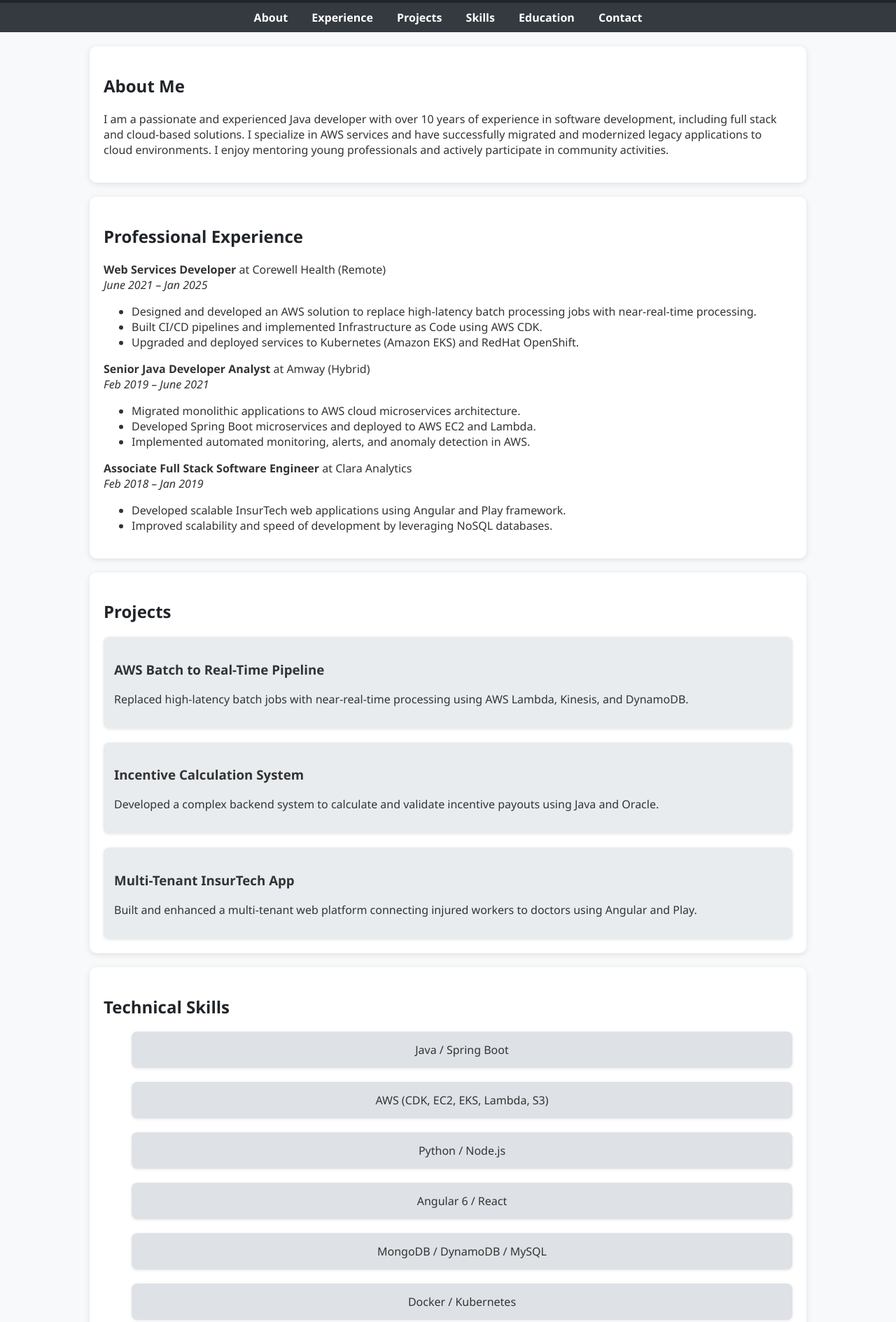
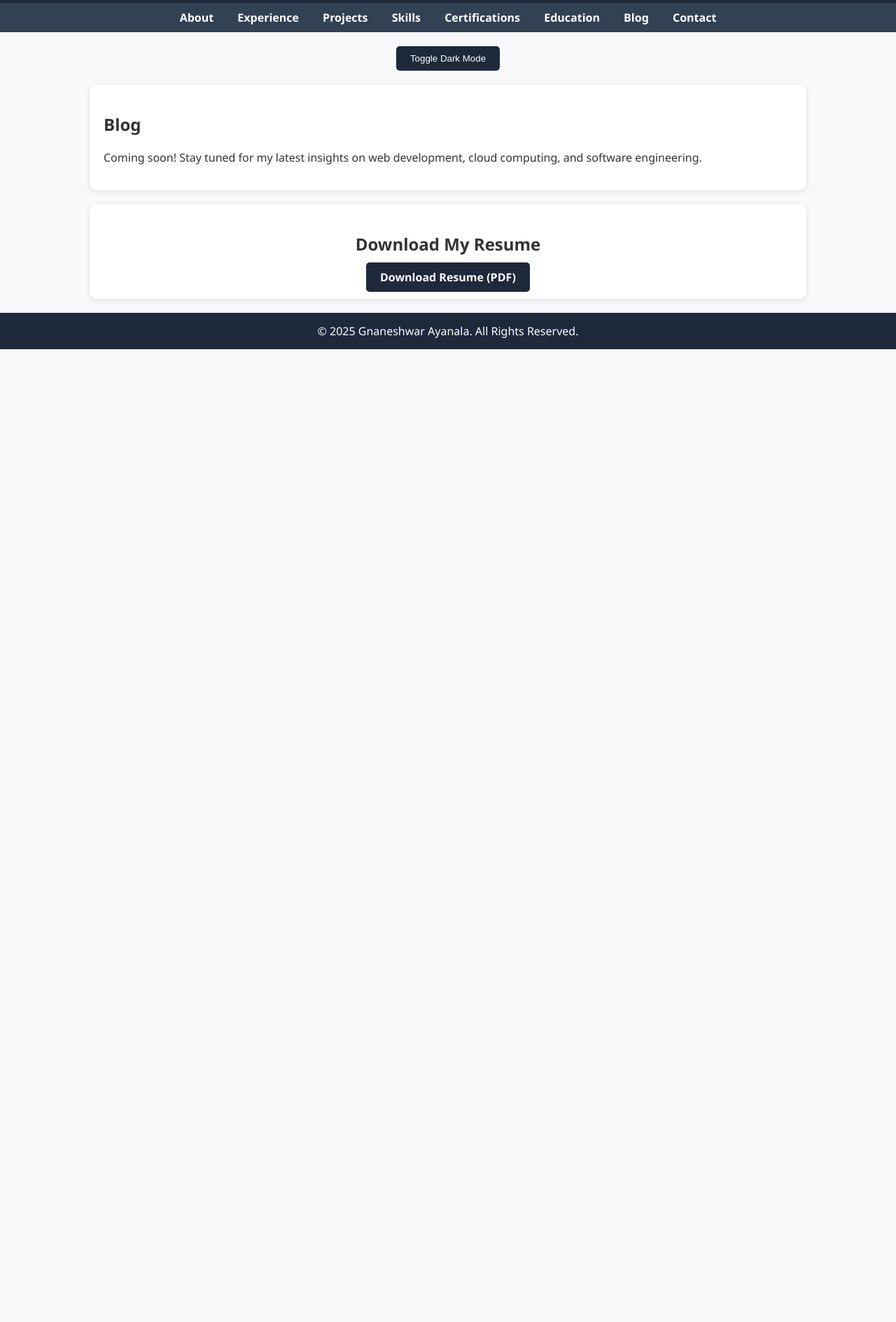
Before and after one commit to Gnaneshwar511/gnaneshwar511.github.io, a plain HTML site: page index.html in a window 1280 px wide. Shown: the part 160-2049 px from the top of the page at 70% size. After the commit the page ends 800 px from the top, so only its background shows below. Drawn offline with Linux system fonts and the light colour scheme.

Commit message:
sample page2

```diff
--- a/index.html
+++ b/index.html
@@ -2,199 +2,152 @@
 <html lang="en">
 <head>
   <meta charset="UTF-8" />
-  <meta name="viewport" content="width=device-width, initial-scale=1.0"/>
+  <meta name="viewport" content="width=device-width, initial-scale=1.0" />
   <title>Gnaneshwar Ayanala | Web Developer Portfolio</title>
+  <link rel="stylesheet" href="https://cdnjs.cloudflare.com/ajax/libs/font-awesome/6.0.0/css/all.min.css">
   <style>
     body {
       margin: 0;
       font-family: 'Segoe UI', Tahoma, Geneva, Verdana, sans-serif;
       background-color: #f8f9fa;
       color: #333;
+      transition: background 0.3s, color 0.3s;
     }
-
+    body.dark-mode {
+      background-color: #121212;
+      color: #e0e0e0;
+    }
     header {
-      background-color: #212529;
+      background-color: #1e293b;
       color: #fff;
       padding: 20px 0;
       text-align: center;
     }
-
     nav {
-      background: #343a40;
+      background: #334155;
       padding: 10px 0;
       text-align: center;
     }
-
     nav a {
       color: #fff;
       margin: 0 15px;
       text-decoration: none;
       font-weight: 600;
     }
-
     nav a:hover {
       text-decoration: underline;
     }
-
     .container {
       width: 80%;
       margin: 20px auto;
       max-width: 1100px;
     }
-
     .section {
       background: #fff;
       padding: 20px;
       margin-bottom: 20px;
       border-radius: 10px;
-      box-shadow: 0 2px 8px rgba(0,0,0,0.1);
+      box-shadow: 0 2px 8px rgba(0, 0, 0, 0.1);
+      transition: transform 0.3s;
     }
-
-    h2 {
-      color: #212529;
+    .dark-mode .section {
+      background: #1e1e1e;
     }
-
-    .projects, .skills-list {
-      display: flex;
-      flex-wrap: wrap;
-      gap: 20px;
+    .section:hover {
+      transform: translateY(-5px);
     }
-
-    .project-card, .skills-list li {
-      flex: 1 1 calc(50% - 20px);
-      background: #e9ecef;
-      padding: 15px;
-      border-radius: 8px;
-      box-shadow: 0 1px 4px rgba(0,0,0,0.1);
+    .download-resume {
+      text-align: center;
+      margin-top: 20px;
     }
-
-    .skills-list li {
-      list-style: none;
+    .download-resume a {
+      background: #1e293b;
+      color: white;
+      padding: 10px 20px;
+      border-radius: 5px;
+      text-decoration: none;
+      font-weight: bold;
+    }
+    .download-resume a:hover {
+      background: #334155;
+    }
+    .contact-form input,
+    .contact-form textarea {
+      width: 100%;
+      padding: 10px;
+      margin: 10px 0;
+      border: 1px solid #ccc;
+      border-radius: 5px;
+    }
+    .contact-form button {
+      background: #1e293b;
+      color: white;
+      padding: 10px 20px;
+      border: none;
+      border-radius: 5px;
+      cursor: pointer;
+    }
+    .contact-form button:hover {
+      background: #334155;
+    }
+    .toggle-dark-mode {
       text-align: center;
-      font-weight: 500;
-      background: #dee2e6;
+      margin: 20px;
     }
-
+    .toggle-dark-mode button {
+      background: #1e293b;
+      color: white;
+      padding: 10px 20px;
+      border: none;
+      border-radius: 5px;
+      cursor: pointer;
+    }
+    .toggle-dark-mode button:hover {
+      background: #334155;
+    }
     footer {
       text-align: center;
       padding: 15px;
-      background-color: #212529;
+      background-color: #1e293b;
       color: #fff;
-    }
-
-    @media (max-width: 768px) {
-      .projects, .skills-list {
-        flex-direction: column;
-      }
-
-      .project-card, .skills-list li {
-        flex: 1 1 100%;
-      }
-    }
-
-    .contact p {
-      margin: 5px 0;
     }
   </style>
 </head>
 <body>
-
   <header>
     <h1>Gnaneshwar Ayanala</h1>
     <p>Senior Java & Full Stack Developer | AWS Cloud Specialist</p>
   </header>
-
   <nav>
     <a href="#about">About</a>
     <a href="#experience">Experience</a>
     <a href="#projects">Projects</a>
     <a href="#skills">Skills</a>
+    <a href="#certifications">Certifications</a>
     <a href="#education">Education</a>
+    <a href="#blog">Blog</a>
     <a href="#contact">Contact</a>
   </nav>
-
+  <div class="toggle-dark-mode">
+    <button onclick="toggleDarkMode()">Toggle Dark Mode</button>
+  </div>
   <div class="container">
-
-    <section class="section" id="about">
-      <h2>About Me</h2>
-      <p>I am a passionate and experienced Java developer with over 10 years of experience in software development, including full stack and cloud-based solutions. I specialize in AWS services and have successfully migrated and modernized legacy applications to cloud environments. I enjoy mentoring young professionals and actively participate in community activities.</p>
+    <section class="section" id="blog">
+      <h2>Blog</h2>
+      <p>Coming soon! Stay tuned for my latest insights on web development, cloud computing, and software engineering.</p>
     </section>
-
-    <section class="section" id="experience">
-      <h2>Professional Experience</h2>
-      <p><strong>Web Services Developer</strong> at Corewell Health (Remote) <br/> <em>June 2021 – Jan 2025</em></p>
-      <ul>
-        <li>Designed and developed an AWS solution to replace high-latency batch processing jobs with near-real-time processing.</li>
-        <li>Built CI/CD pipelines and implemented Infrastructure as Code using AWS CDK.</li>
-        <li>Upgraded and deployed services to Kubernetes (Amazon EKS) and RedHat OpenShift.</li>
-      </ul>
-
-      <p><strong>Senior Java Developer Analyst</strong> at Amway (Hybrid) <br/> <em>Feb 2019 – June 2021</em></p>
-      <ul>
-        <li>Migrated monolithic applications to AWS cloud microservices architecture.</li>
-        <li>Developed Spring Boot microservices and deployed to AWS EC2 and Lambda.</li>
-        <li>Implemented automated monitoring, alerts, and anomaly detection in AWS.</li>
-      </ul>
-
-      <p><strong>Associate Full Stack Software Engineer</strong> at Clara Analytics <br/> <em>Feb 2018 – Jan 2019</em></p>
-      <ul>
-        <li>Developed scalable InsurTech web applications using Angular and Play framework.</li>
-        <li>Improved scalability and speed of development by leveraging NoSQL databases.</li>
-      </ul>
+    <section class="section download-resume">
+      <h2>Download My Resume</h2>
+      <a href="Ayanala_Resume.pdf" download>Download Resume (PDF)</a>
     </section>
-
-    <section class="section" id="projects">
-      <h2>Projects</h2>
-      <div class="projects">
-        <div class="project-card">
-          <h3>AWS Batch to Real-Time Pipeline</h3>
-          <p>Replaced high-latency batch jobs with near-real-time processing using AWS Lambda, Kinesis, and DynamoDB.</p>
-        </div>
-        <div class="project-card">
-          <h3>Incentive Calculation System</h3>
-          <p>Developed a complex backend system to calculate and validate incentive payouts using Java and Oracle.</p>
-        </div>
-        <div class="project-card">
-          <h3>Multi-Tenant InsurTech App</h3>
-          <p>Built and enhanced a multi-tenant web platform connecting injured workers to doctors using Angular and Play.</p>
-        </div>
-      </div>
-    </section>
-
-    <section class="section" id="skills">
-      <h2>Technical Skills</h2>
-      <ul class="skills-list">
-        <li>Java / Spring Boot</li>
-        <li>AWS (CDK, EC2, EKS, Lambda, S3)</li>
-        <li>Python / Node.js</li>
-        <li>Angular 6 / React</li>
-        <li>MongoDB / DynamoDB / MySQL</li>
-        <li>Docker / Kubernetes</li>
-        <li>CI/CD - Jenkins, Git</li>
-        <li>JUnit 5 / Mockito</li>
-      </ul>
-    </section>
-
-    <section class="section" id="education">
-      <h2>Education</h2>
-      <p><strong>Master of Science (MIS)</strong>, University of Nebraska Omaha (2017)</p>
-      <p><strong>Master of Science (IT)</strong>, IIIT Hyderabad (2013)</p>
-      <p><strong>Bachelor of Science (Computer Science)</strong>, JNT University Hyderabad (2011)</p>
-    </section>
-
-    <section class="section contact" id="contact">
-      <h2>Contact</h2>
-      <p>Email: <a href="mailto:gnaneshwar511@gmail.com">gnaneshwar511@gmail.com</a></p>
-      <p>Phone: +1 531-203-7122</p>
-      <p>LinkedIn: <a href="https://www.linkedin.com/in/gnaneshwar-ayanala-49a86321" target="_blank">View Profile</a></p>
-      <p>Location: Grand Rapids, MI</p>
-    </section>
-
   </div>
-
   <footer>
     &copy; 2025 Gnaneshwar Ayanala. All Rights Reserved.
   </footer>
-
+  <script>
+    function toggleDarkMode() {
+      document.body.classList.toggle('dark-mode');
+    }
+  </script>
 </body>
 </html>
```
